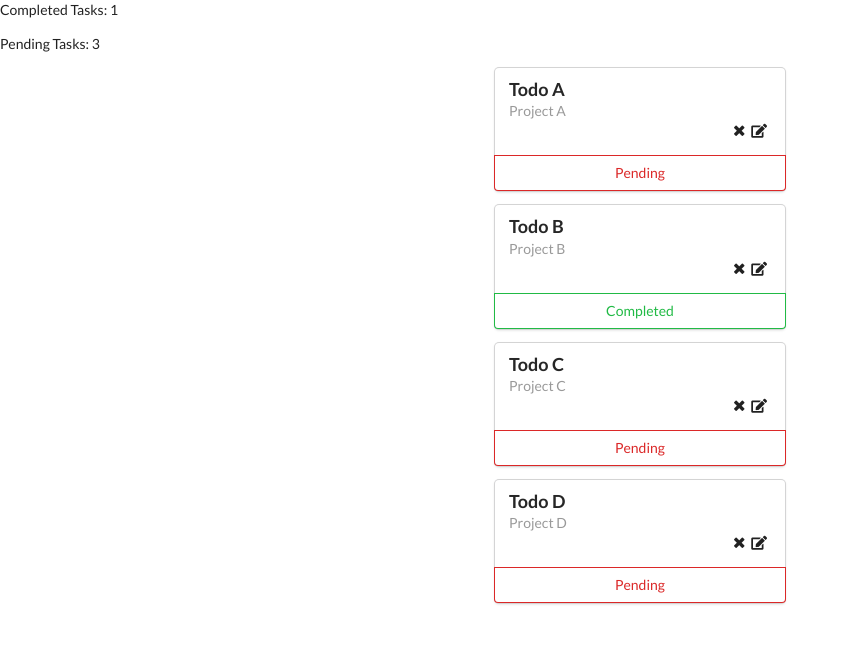
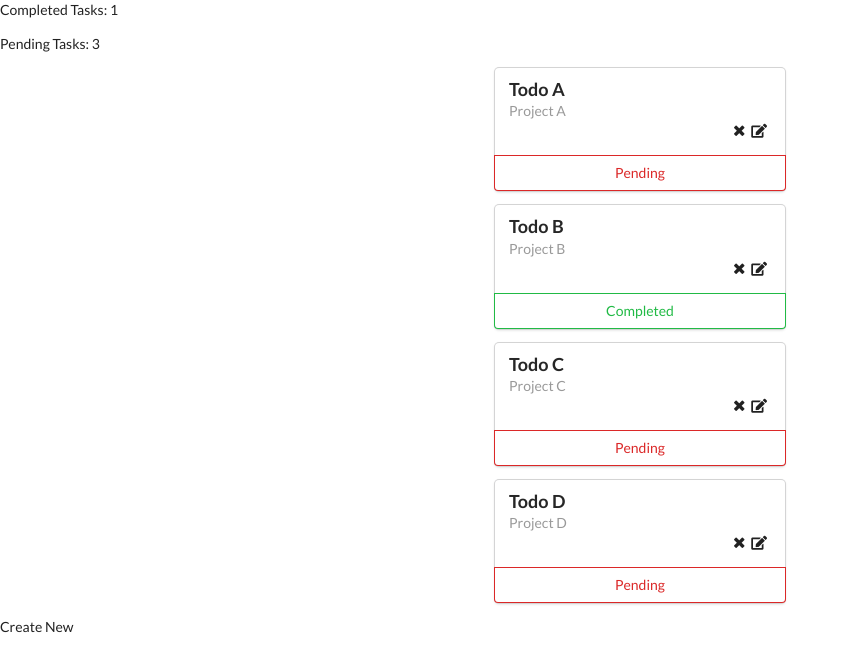
Before and after one commit to cam-shotter/vue-todo, a Vue app: page / in a window 1280 px wide. Shown: the top 670 px of the page, without its empty margins (0-849 px from the left). Built offline with nearby package versions, Linux system fonts and the light colour scheme.

Commit message:
created CreateNew component

```diff
--- /dev/null
+++ b/src/components/CreateTodo.vue
@@ -0,0 +1,15 @@
+<template>
+  <div>
+    <p>Create New</p>
+  </div>
+</template>
+
+<script type="text/javascript">
+  export default {
+
+  }
+</script>
+
+<style>
+
+</style>
--- a/src/components/TodoList.vue
+++ b/src/components/TodoList.vue
@@ -3,18 +3,21 @@
     <p class="tasks">Completed Tasks: {{todos.filter(todo => {return todo.done === true}).length}}</p>
     <p class="tasks">Pending Tasks: {{todos.filter(todo => {return todo.done === false}).length}}</p>
     <todo v-for="todo in todos" :todo.sync="todo"></todo>
+    <create-todo></create-todo>
   </div>
 </template>
 
 <script type="text/javascript">
   import Todo from './Todo'
+  import CreateTodo from './CreateTodo'
 
   export default {
     props: [
       'todos'
     ],
     components: {
-      Todo
+      Todo,
+      CreateTodo
     }
   }
 </script>
```
